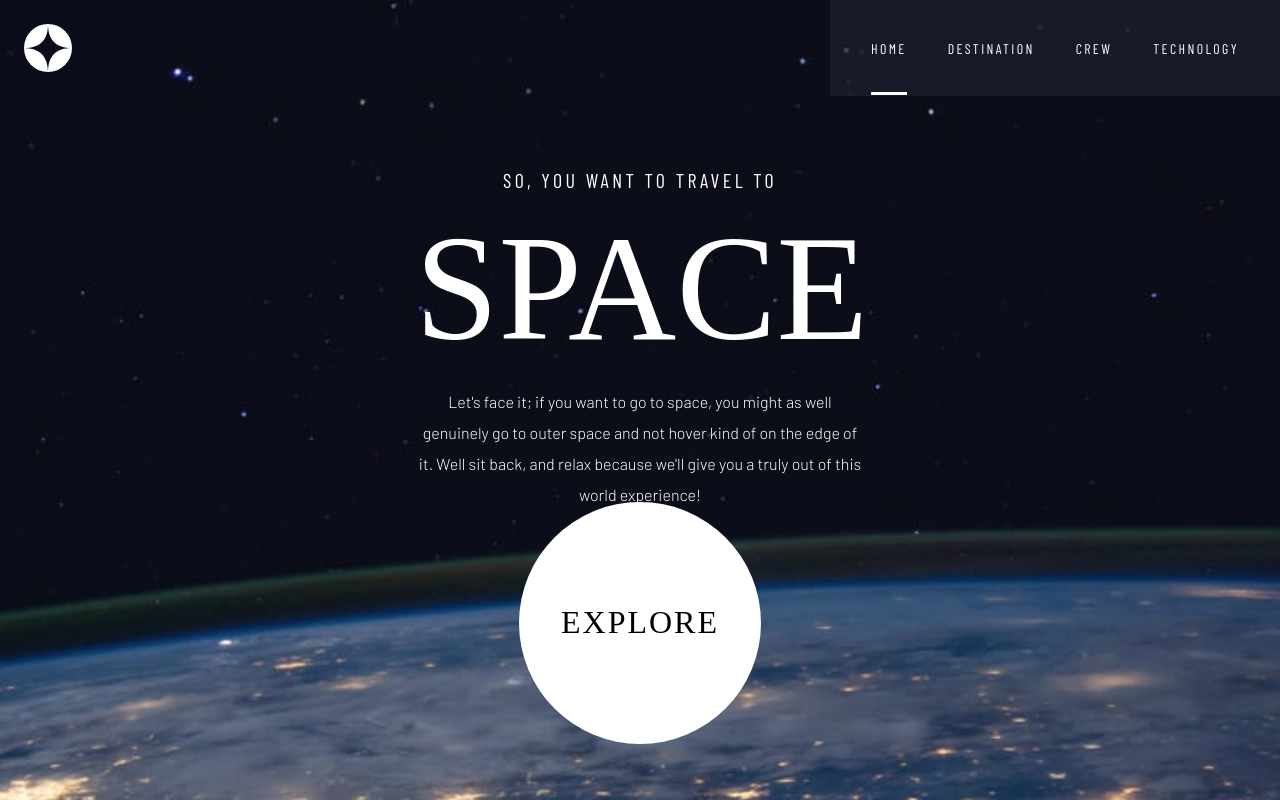
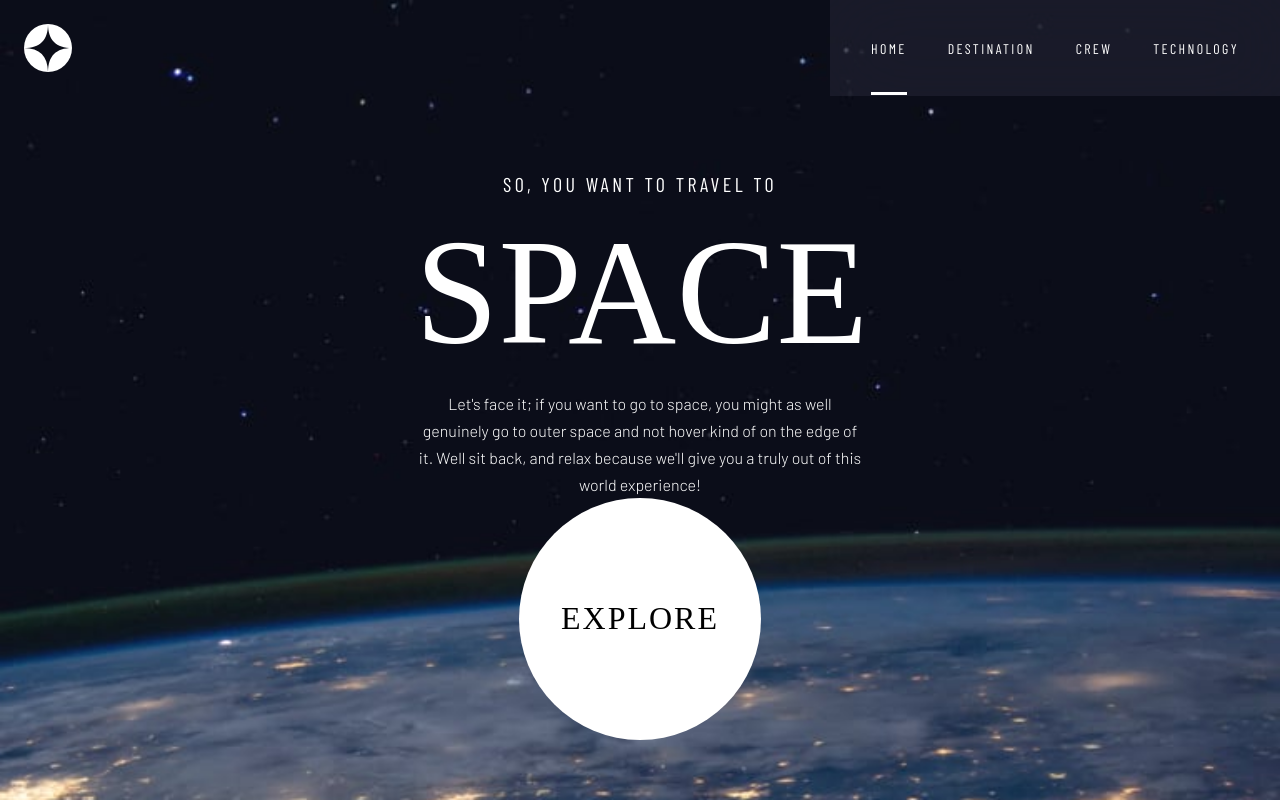
Before and after one commit to KurtisIvey/space-tourism-nextjs, a Next.js app: page / in a window 1280 px wide. Built offline with nearby package versions, Linux system fonts and the light colour scheme; a web font is replaced by a local one.

Commit message:
update line height on tablet p

```diff
--- a/src/app/home.css
+++ b/src/app/home.css
@@ -128,7 +128,7 @@ main.home section .circleContainer .circle:hover .hoverCircle {
     font-family: "Barlow", sans-serif;
     font-weight: 300;
     font-size: 16px;
-    line-height: 31px;
+    line-height: 27px;
     padding: 0px;
   }
   main.home section .circleContainer {
--- a/src/app/home.scss
+++ b/src/app/home.scss
@@ -142,7 +142,7 @@ main.home {
               font-family: 'Barlow', sans-serif;
               font-weight: 300;
               font-size: 16px;
-              line-height: 31px;
+              line-height: 27px;
               padding: 0px;
             }
           }
```
